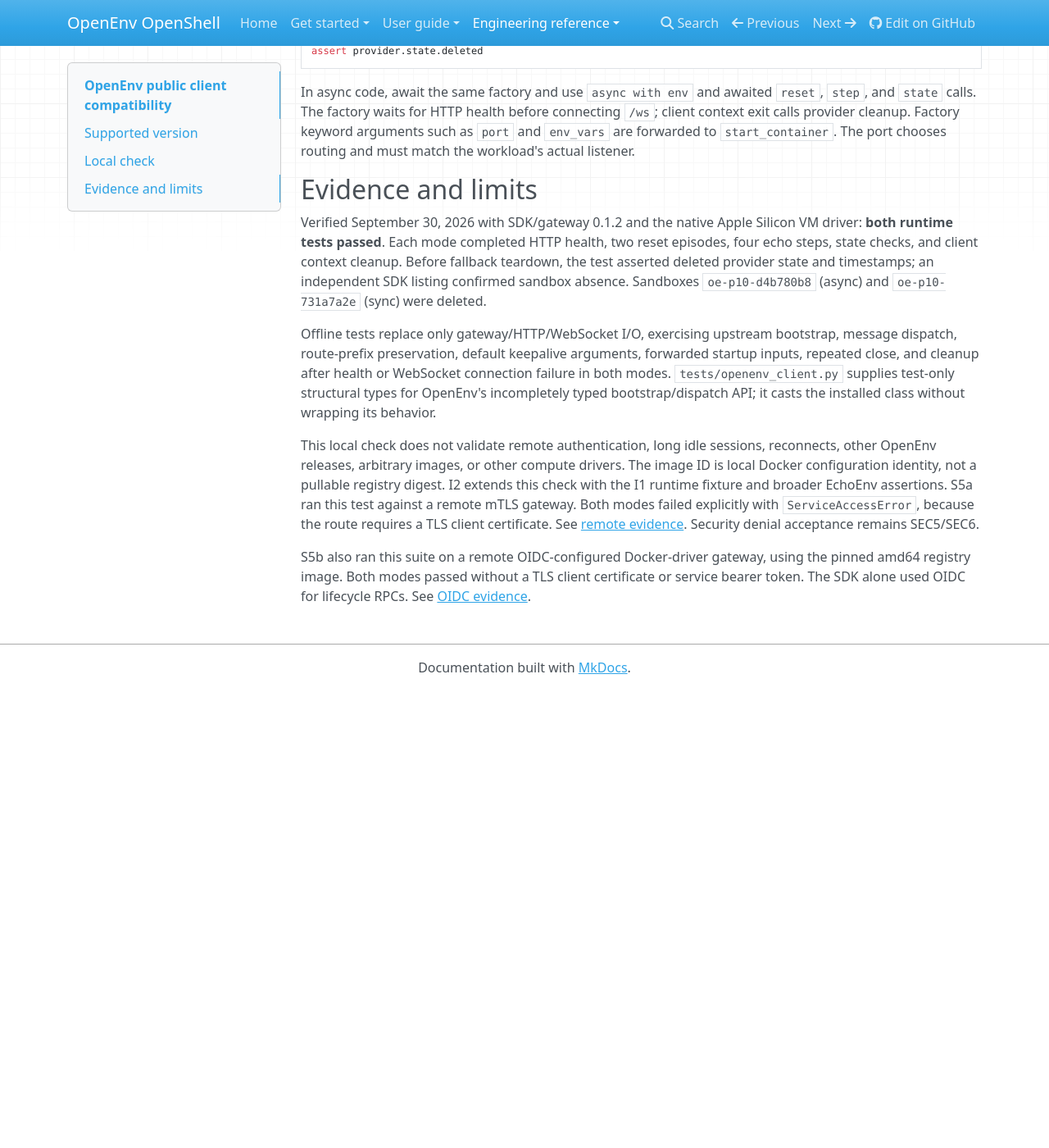
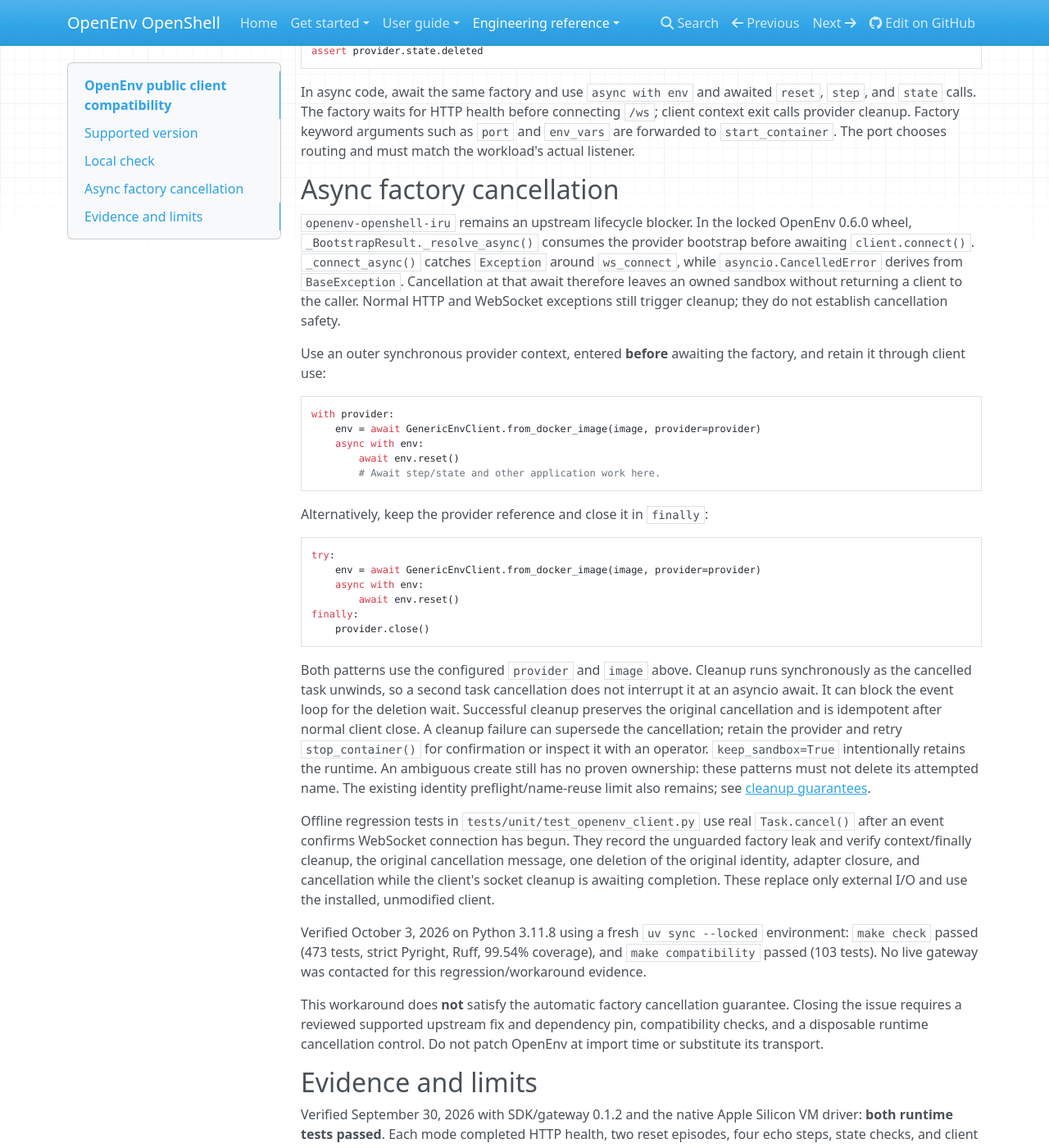
Before and after one commit to rodrigosetti/openenv-openshell, an MkDocs documentation site: the page built from docs/openenv-compatibility.md, in a window 1280 px wide and 1400 px high, scrolled down 1047 px. Shown: the whole window at 82% size. Built offline with MkDocs 1.6.1, drawn with Linux system fonts in a browser that asks for light colours; nearby versions of some CDN libraries; before the commit the page ends 1889 px from its top, so only the background shows below that.

Commit message:
openenv-openshell-iru: document and test caller-owned cancellation cleanup

````diff
--- a/docs/openenv-compatibility.md
+++ b/docs/openenv-compatibility.md
@@ -62,6 +62,66 @@
 arguments such as `port` and `env_vars` are forwarded to `start_container`.
 The port chooses routing and must match the workload's actual listener.
 
+## Async factory cancellation
+
+`openenv-openshell-iru` remains an upstream lifecycle blocker. In the locked
+OpenEnv 0.6.0 wheel, `_BootstrapResult._resolve_async()` consumes the provider
+bootstrap before awaiting `client.connect()`. `_connect_async()` catches
+`Exception` around `ws_connect`, while `asyncio.CancelledError` derives from
+`BaseException`. Cancellation at that await therefore leaves an owned sandbox
+without returning a client to the caller. Normal HTTP and WebSocket exceptions
+still trigger cleanup; they do not establish cancellation safety.
+
+Use an outer synchronous provider context, entered **before** awaiting the
+factory, and retain it through client use:
+
+```python
+with provider:
+    env = await GenericEnvClient.from_docker_image(image, provider=provider)
+    async with env:
+        await env.reset()
+        # Await step/state and other application work here.
+```
+
+Alternatively, keep the provider reference and close it in `finally`:
+
+```python
+try:
+    env = await GenericEnvClient.from_docker_image(image, provider=provider)
+    async with env:
+        await env.reset()
+finally:
+    provider.close()
+```
+
+Both patterns use the configured `provider` and `image` above. Cleanup runs
+synchronously as the cancelled task unwinds, so a second task cancellation does
+not interrupt it at an asyncio await. It can block the event loop for the
+deletion wait. Successful cleanup preserves the original cancellation and is
+idempotent after normal client close. A cleanup failure can supersede the
+cancellation; retain the provider and retry `stop_container()` for confirmation
+or inspect it with an operator. `keep_sandbox=True` intentionally retains the
+runtime. An ambiguous create still has no proven ownership: these patterns must
+not delete its attempted name. The existing identity preflight/name-reuse limit
+also remains; see [cleanup guarantees](cleanup-tests.md#sec8a-mitigation-and-remaining-blocker).
+
+Offline regression tests in `tests/unit/test_openenv_client.py` use real
+`Task.cancel()` after an event confirms WebSocket connection has begun. They
+record the unguarded factory leak and verify context/finally cleanup, the original
+cancellation message, one deletion of the original identity, adapter closure,
+and cancellation while the client's socket cleanup is awaiting completion.
+These replace only external I/O and use the installed, unmodified client.
+
+Verified October 3, 2026 on Python 3.11.8 using a fresh `uv sync --locked`
+environment: `make check` passed (473 tests, strict Pyright, Ruff, 99.54%
+coverage), and `make compatibility` passed (103 tests). No live gateway was
+contacted for this regression/workaround evidence.
+
+This workaround does **not** satisfy the automatic factory cancellation
+guarantee. Closing the issue requires a reviewed supported upstream fix and
+dependency pin, compatibility checks, and a disposable runtime cancellation
+control. Do not patch OpenEnv at import time or substitute its transport.
+
 ## Evidence and limits
 
 Verified September 30, 2026 with SDK/gateway 0.1.2 and the native Apple Silicon
````
Also changed, not shown: README.md (+24 -0 lines), 1 other file.
